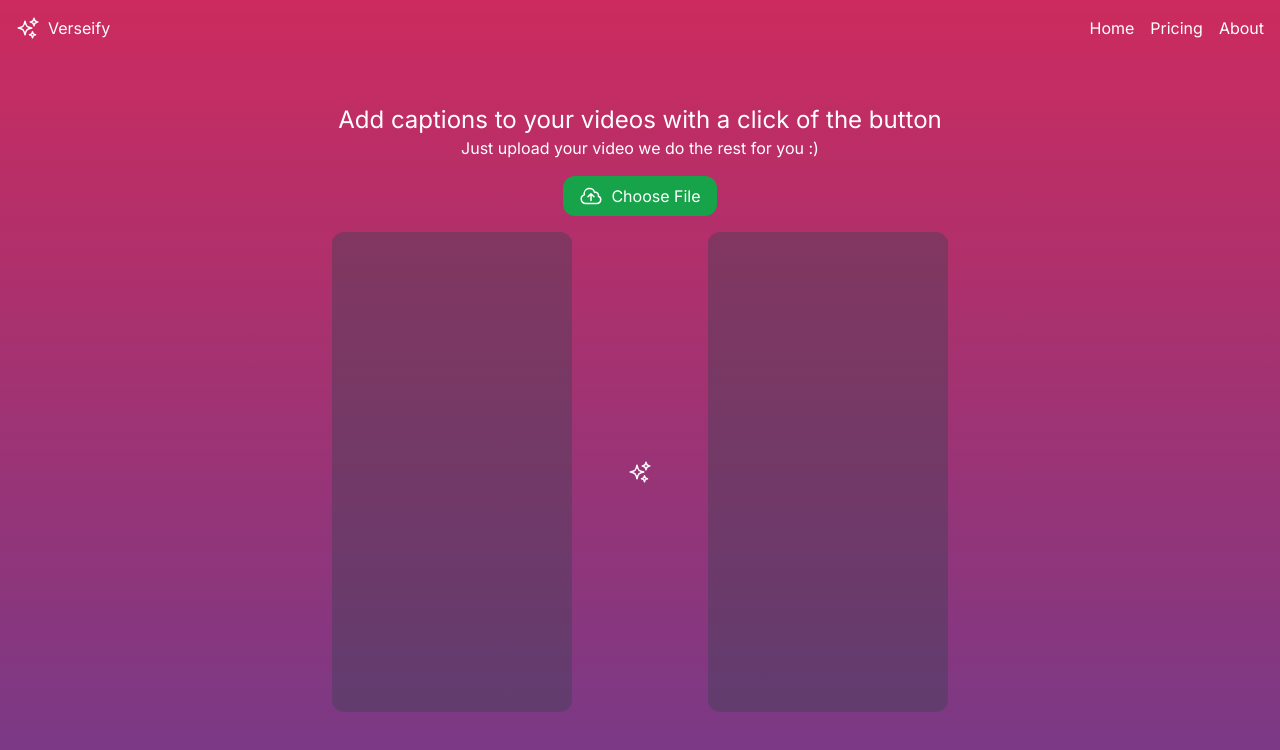
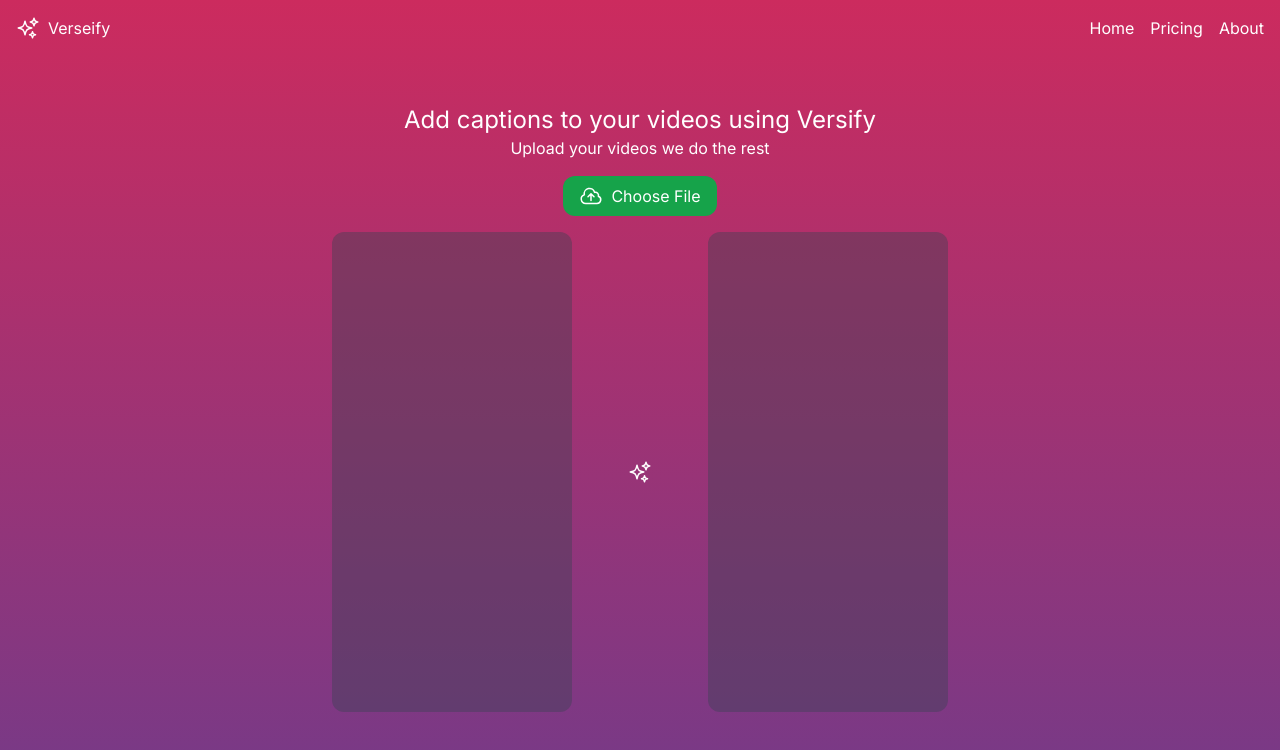
Before and after one commit to Shlok-Agarwal-7/Versify, a Next.js app: page / in a window 1280 px wide. Shown: the top 750 px of the page. Built offline with nearby package versions, Linux system fonts and the light colour scheme.

Commit message:
home page done

```diff
--- a/src/app/layout.js
+++ b/src/app/layout.js
@@ -1,5 +1,7 @@
+import Sparkles from "@/components/Sparkles";
 import "./globals.css";
 import { Inter } from "next/font/google";
+import Link from "next/link";
 
 const inter = Inter({ subsets: ["latin"] });
 
@@ -11,9 +13,23 @@ export const metadata = {
 export default function RootLayout({ children }) {
   return (
     <html lang="en">
-      <body className={`${inter.className} bg-gradient-to-b from-bg-gradient-from to-bg-gradient-to min-h-screen`}
+      <body
+        className={`${inter.className} bg-gradient-to-b from-bg-gradient-from to-bg-gradient-to min-h-screen`}
       >
-        {children}
+        <main className="p-4 text-white min-width-2xl mx-auto">
+          <header className="flex justify-between mb-8">
+            <Link href="/" className="flex gap-2">
+              <Sparkles />
+              Verseify
+            </Link>
+            <nav className="flex gap-4">
+              <Link href="/">Home</Link>
+              <Link href="/pricing">Pricing</Link>
+              <Link href="/about">About</Link>
+            </nav>
+          </header>
+          {children}
+        </main>
       </body>
     </html>
   );
--- a/src/app/page.js
+++ b/src/app/page.js
@@ -1,39 +1,21 @@
-import Sparkles from "@/components/Sparkles";
+import DemoSection from "@/components/DemoSection";
+import PageHeaders from "@/components/PageHeaders";
 import Upload from "@/components/Upload";
 
 export default function Home() {
   return (
-    <main className="p-4 text-white min-width-2xl mx-auto">
-      <header className="flex justify-between mb-8">
-        <a href="" className="flex gap-2">
-          <Sparkles/>
-          Verseify
-        </a>
-        <nav className="flex gap-4">
-          <a href="">Home</a>
-          <a href="">Pricing</a>
-          <a href="">About</a>
-        </nav>
-      </header>
-      <div className="text-center mt-16">
-        <div className="mb-4 text-white">
-          <h1 className="text-2xl">
-            Add captions to your videos with a click of the button
-          </h1>
-          <h2>Just upload your video we do the rest for you :) </h2>
-        </div>
-        <div className="flex justify-center">
-          <button className="bg-green-600 text-white px-4 py-2 rounded-xl flex gap-2">
-            <Upload/>
-            Choose File
-          </button>
-        </div>
+    <>
+      <PageHeaders
+        h1text="Add captions to your videos using Versify"
+        h2text="Upload your videos we do the rest"
+      />
+      <div className="flex justify-center">
+        <button className="bg-green-600 text-white px-4 py-2 rounded-xl flex gap-2">
+          <Upload />
+          Choose File
+        </button>
       </div>
-      <div className="flex mt-4 gap-14 justify-center items-center">
-        <div className="bg-gray-700/40 w-[240px] h-[480px] rounded-xl" ></div>
-        <div><Sparkles/></div>
-        <div className="bg-gray-700/40 w-[240px] h-[480px] rounded-xl" ></div>
-      </div>
-    </main>
+      <DemoSection/>
+    </>
   );
 }
--- /dev/null
+++ b/src/app/pricing/page.js
@@ -0,0 +1,15 @@
+import PageHeaders from "@/components/PageHeaders"
+
+const PricingPage = () => {
+  return (
+    <>
+     <PageHeaders h1text="Here are our prices" h2text="It's quite simple"/>
+     <div className="bg-white text-black max-w-xs mx-auto p-4 text-center rounded-lg">
+     <h3 className="font-bold"> We are a FREE SERVICE</h3>
+     </div>
+
+    </>
+  )
+}
+
+export default PricingPage
--- /dev/null
+++ b/src/components/DemoSection.js
@@ -0,0 +1,15 @@
+import Sparkles from "./Sparkles";
+
+const DemoSection = () => {
+  return (
+    <div className="flex mt-4 gap-14 justify-center items-center">
+      <div className="bg-gray-700/40 w-[240px] h-[480px] rounded-xl"></div>
+      <div>
+        <Sparkles />
+      </div>
+      <div className="bg-gray-700/40 w-[240px] h-[480px] rounded-xl"></div>
+    </div>
+  );
+};
+
+export default DemoSection;
--- /dev/null
+++ b/src/components/PageHeaders.js
@@ -0,0 +1,17 @@
+const PageHeaders = ({
+    h1text = "hello",
+    h2text = "subheader"
+}) => {
+  return (
+      <>
+        <div className="mb-4 text-white text-center mt-16">
+          <h1 className="text-2xl">
+            {h1text}
+          </h1>
+          <h2>{h2text}</h2>
+        </div>
+      </>
+  )
+}
+
+export default PageHeaders
```
